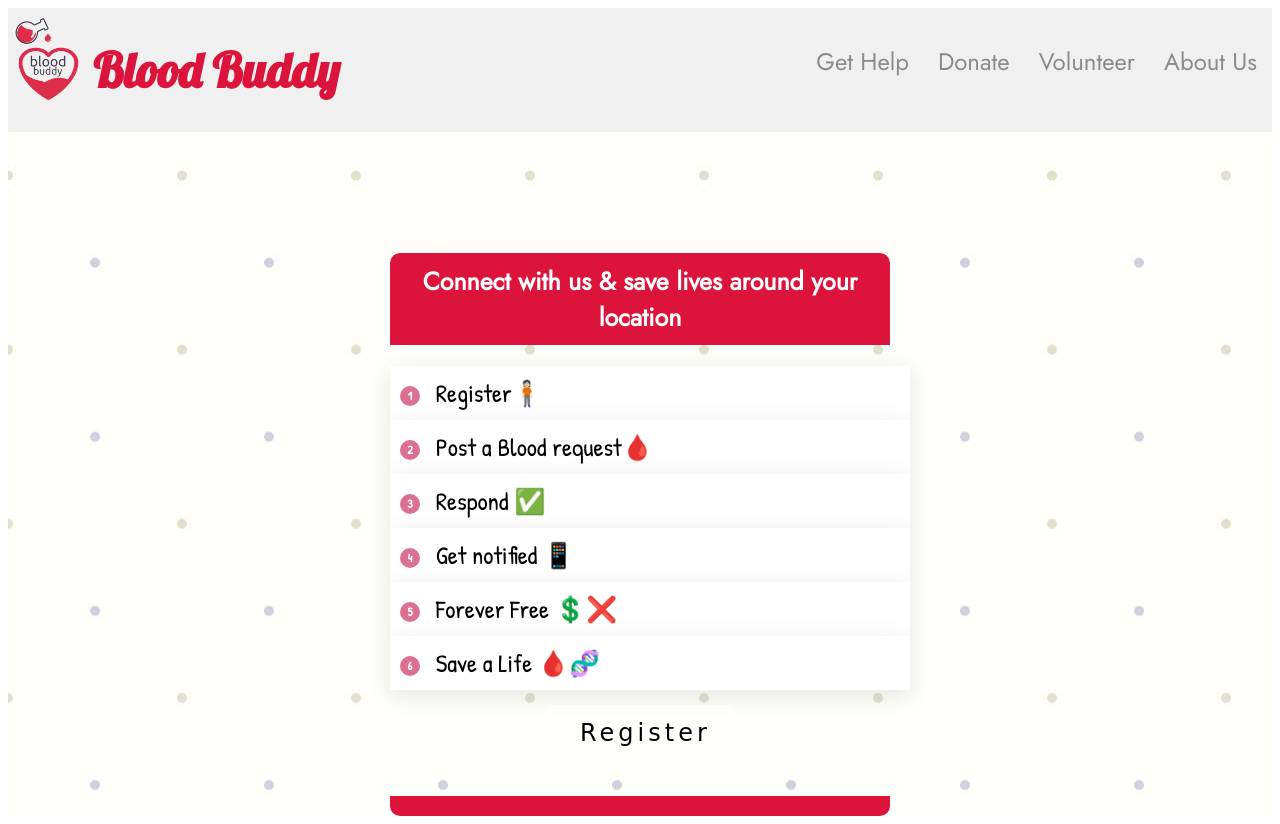
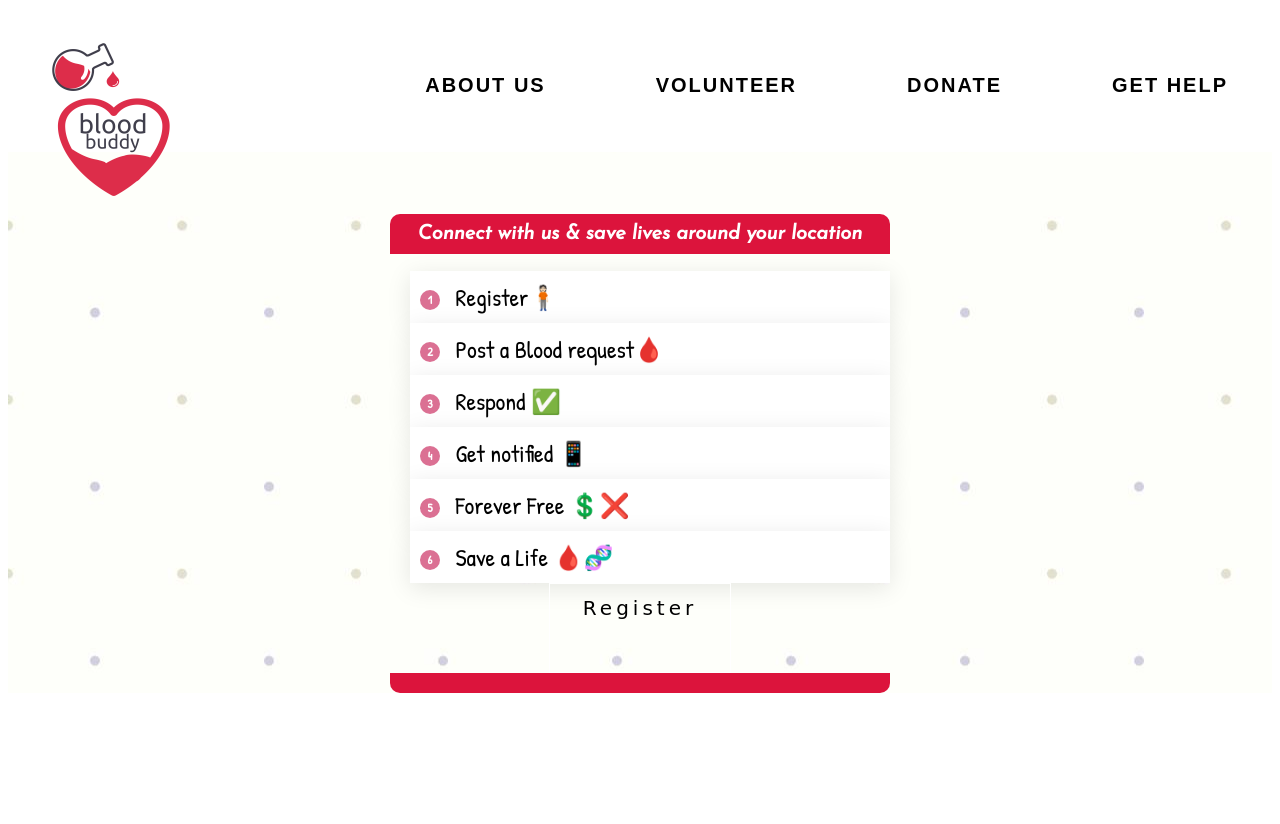
Before and after one commit to Govindtiwari48/Blood-Bank, a plain HTML site: page donate.html in a window 1280 px wide. After the commit the page ends 800 px from the top, so only its background shows below. Drawn offline with Linux system fonts and the light colour scheme.

Commit message:
Revert "customised nav bar and other minor changes"

```diff
--- a/donate.css
+++ b/donate.css
@@ -1,97 +1,83 @@
 
 @import url('https://fonts.googleapis.com/css2?family=Patrick+Hand&display=swap');
 @import url('https://fonts.googleapis.com/css2?family=Josefin+Sans:ital@1&display=swap');
-@import url('https://fonts.googleapis.com/css2?family=Lobster&display=swap');
-@import url('https://fonts.googleapis.com/css2?family=Jost&display=swap');
-body{
+header{
     background-color: white;
-}
-header{
-  background-color: rgb(240, 240, 240);
-  width: 100%;
+    color: white;
+    height: 18%;
+    width: 100%;
+	z-index: 10;
+	position: fixed;
+    font-weight: 100;
 }
 
 .header-logo{
-    height: auto;
+    font-size: 10px;
     float: left;
-    width: 80px;
-}
-nav{
-    float: right;
-    display: inline-block;
+    padding-left: 30px;
+    padding-top: 0px;
+
 }
 
-.header-text{
-    font-size:.5in;
-    display: inline-block;
-    color: #DC143C;
-    font-family: 'Lobster', cursive;
-    padding-left: 5px;
-}
-.header-list{
-    float: right;
-    margin-top: 10px;
-
-}
-.header-list ul li{
-    display: inline-block;
-    padding:5px;
-    margin: 5px;
-    margin-right: 10px;
-
-}
-.header-list ul li a{
-    font-size: x-large;
-    font-weight: 100;
-    color: rgb(139, 139, 139);
+li a{
     text-decoration: none;
-    font-family: 'Jost', sans-serif;
-}
-.header-list ul li a:hover{
-    color:#DC143C;
-    font-weight:bolder;
-    font-style: italic;
+    display: block;
+    text-decoration: none;
+    text-transform: uppercase;
+    color: black;
+    font-size: 20px;
+    font-family: 'Raleway', sans-serif;
+    letter-spacing: 2px;
+    font-weight: 600;
+    margin-bottom: 10px;
+    padding: 20px;
+    transition: all ease 0.5s;
 }
 
+li{
+    float: right;
+    padding-left: 30px;
+    padding-top: 30px;
+    list-style: none;
+    padding-right: 40px;
+    font-size: 24px;
+}
 
+header ul li a:hover{
+    background-color:rgba(220,20,60);
+    color: white;
+}
 
 main{
     display: flex;
     justify-content: center;
     align-items: center;
     background: #f6f6f6;
-    height: 100%;
+    height: 70%;
 }
 
 .box{
     width: 500px;
-    padding-top: 100px;
+    padding-top: 15%;
     border-bottom-left-radius: 10px;
     border-bottom-right-radius: 10px;
     border-bottom: 20px solid #DC143C;
-    justify-content: space-evenly;
 }
 
 .box h2{
     color: #fff;
     background: #DC143C;
-    padding: 10px;
-    font-size: 25px;
+    padding: 10px 20px;
+    font-size: 20px;
     font-weight: 700;
     border-top-left-radius: 10px;
     border-top-right-radius: 10px;
-    font-family: 'Jost', sans-serif;
+    font-family: 'Josefin Sans', sans-serif;
     text-align: center;
-}
-
-.des{
-    display:block;
-    padding-left: 0px;
 }
 
 .box .des li{
 list-style: none;
-font-size: 25px;
 padding: 10px;
 width: 100%;
 background: #fff;
@@ -142,7 +128,7 @@ main{
     color: black;
     border: 1px solid #fff;
     padding: 12px 30px;
-    font-size:x-large;
+    font-size: 20px;
     background: transparent;
     position: relative;
     cursor: pointer;
--- a/donate.html
+++ b/donate.html
@@ -9,21 +9,18 @@
     <link rel="stylesheet" href="https://cdnjs.cloudflare.com/ajax/libs/font-awesome/5.15.3/css/all.min.css"/>
 </head>
 <title>Connect with us & save lives around your location </title>
-
 <body>
 <header>
-            <img src="./Images/bb_logo(black).png" alt="" class="header-logo">
-            <h1 class="header-text"> Blood Buddy</h1>
     <nav>
+    <div class="header-logo"><img src="./Images/bb_logo(black).png"></div>
     <div class="header-list">
         <ul>
-                        <li><a href="help.html" target="_blank"> Get Help</a></li>
-                        <li><a href="donate.html">Donate</a></li>
-                        <li><a href="index.html" target="_blank">Volunteer</a></li>
+            <li ><a href="help.html" target="_blank"> Get Help</li></a>
+            <li><a href="donate.html">Donate</li></a>
+            <li><a href="index.html" target="_blank">Volunteer</li></a>
             <li><a href="index.html" target="_blank">About Us</a></li>
             </ul>
     </div>
-
     </nav>
 </header>
 
@@ -55,4 +52,3 @@
 </footer>
 
 </body>
-<html>
```
Lines whose indentation alone changed are shown as unchanged.
